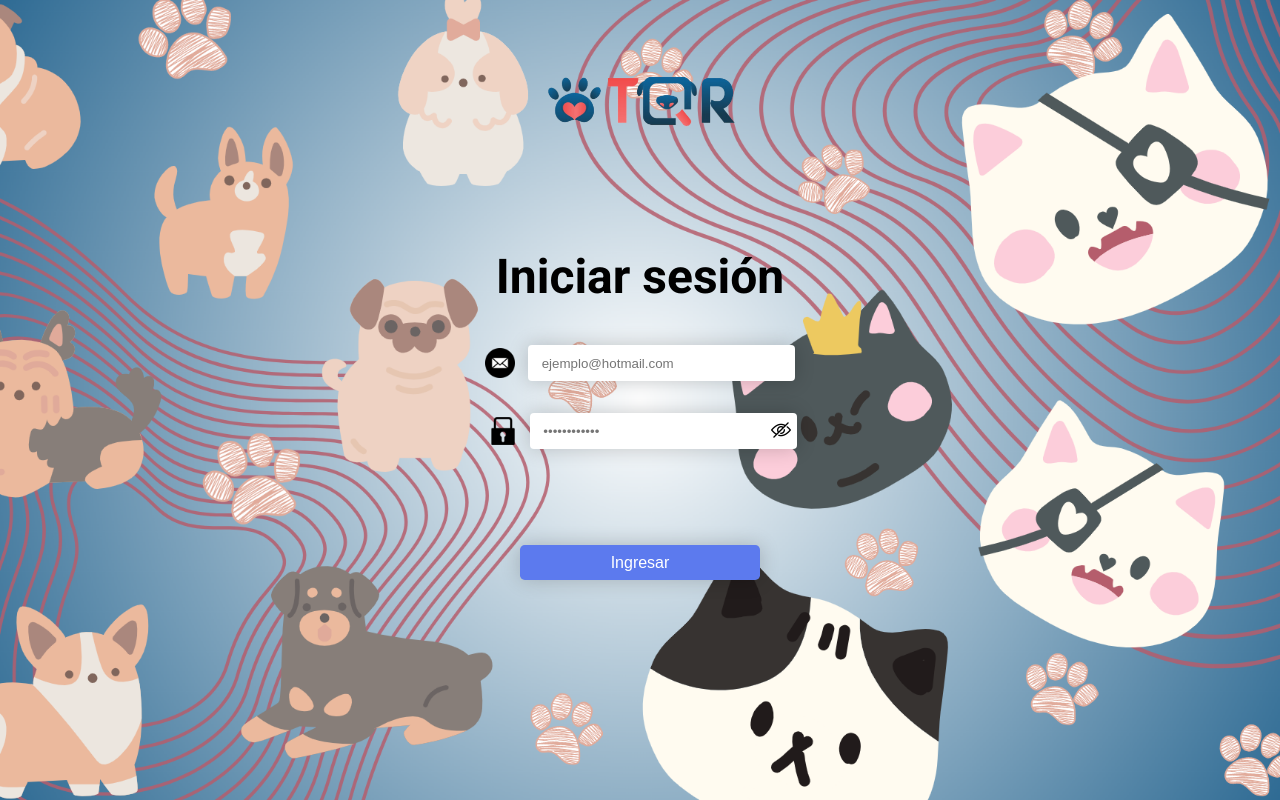
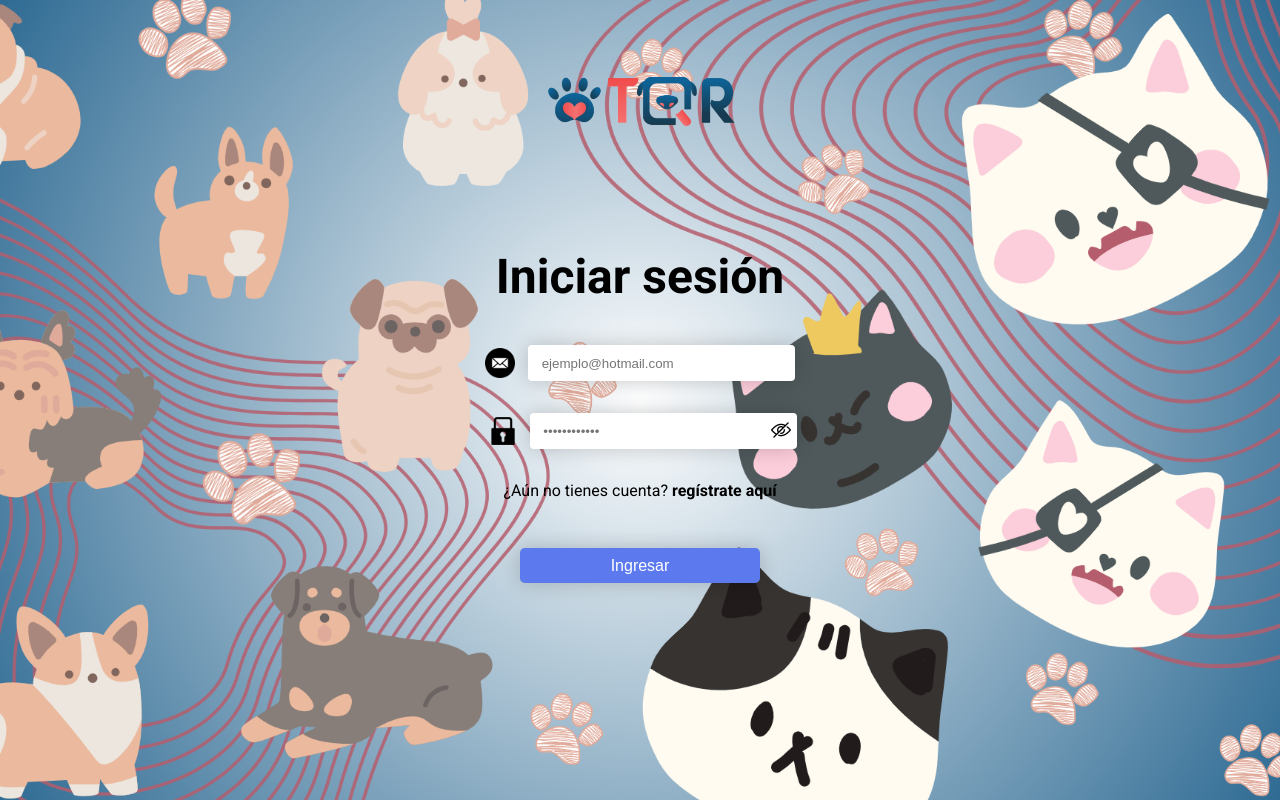
Before and after one commit to MikeDev0X/qr-pet-tags, a Next.js app: page /login in a window 1280 px wide. Built offline with nearby package versions, Linux system fonts and the light colour scheme.

Commit message:
preload bg image in register added

```diff
--- a/src/app/login/login.module.css
+++ b/src/app/login/login.module.css
@@ -40,7 +40,7 @@
     width: 15em;
     height: 2.2em;
     border-radius: 0.3em;
-    margin-top: 5em;
+    margin-top: 3em;
     font-size: 1em;
     cursor: pointer;
 }
@@ -54,6 +54,17 @@
     border: none;
 }
 
+.gotoLogin{
+    width: 20em;
+    text-align: center;
+    font-size: 1rem;
+    color: black;
+    margin-top: 1em;
+}
+
+.link{
+    font-weight: 1000;
+}
 
 @media (max-width: 500px) {
     .title{
--- a/src/app/login/page.tsx
+++ b/src/app/login/page.tsx
@@ -4,6 +4,7 @@ import { useRouter } from "next/navigation";
 import page from "./login.module.css";
 import { useState } from "react";
 import Image from "next/image";
+import Link from "next/link";
 
 export default function Login() {
     const bg1 = "/main-backgrounds/bg1.png";
@@ -99,6 +100,9 @@ export default function Login() {
 
                 </div>
 
+
+                <span className={page.gotoLogin}> ¿Aún no tienes cuenta? <Link href="/register" className={page.link}> regístrate aquí </Link></span>
+
                 <footer>
 
                     <button tabIndex={0} className={page.login} onClick={() => login()}>
```
Also changed, not shown: src/app/register/page.tsx (+17 -0 lines).
